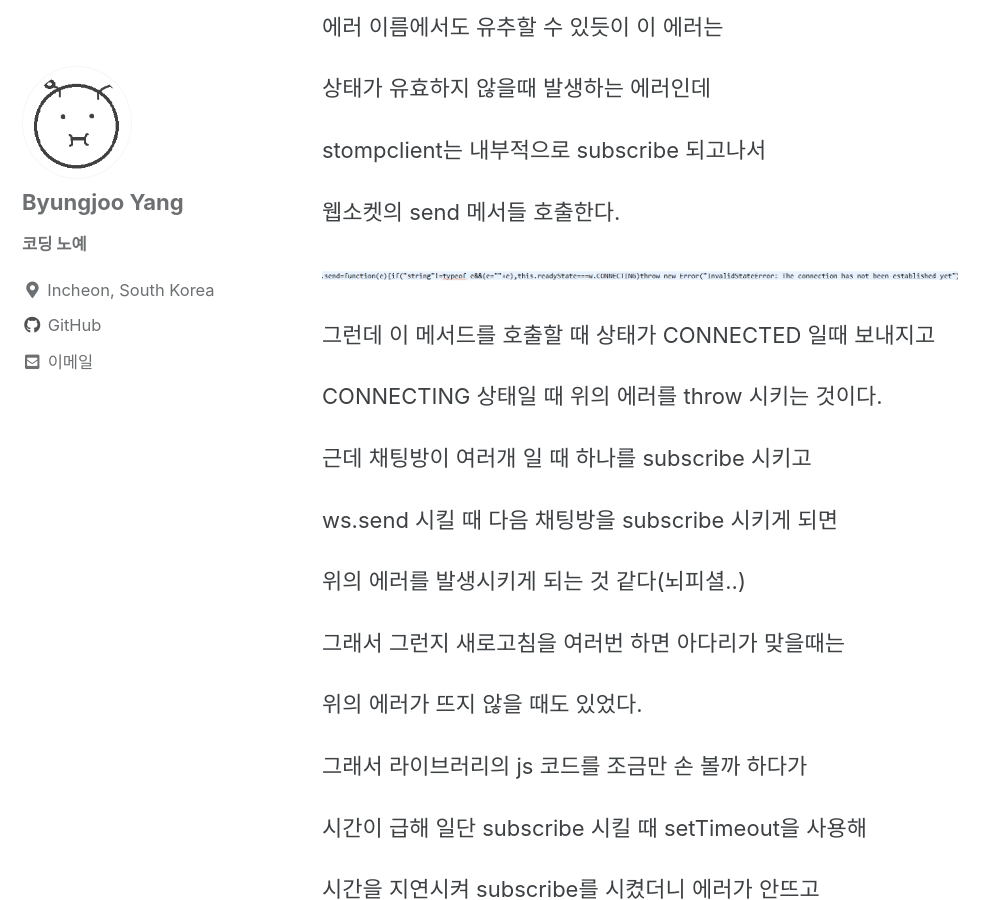
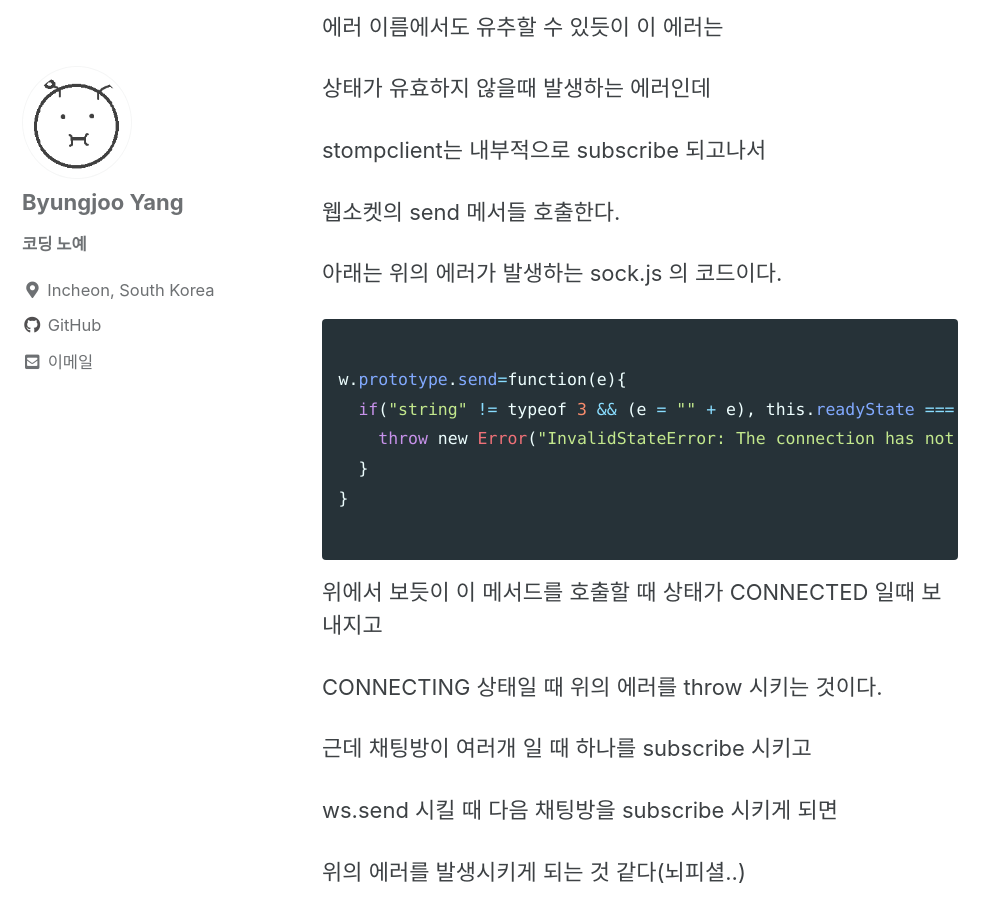
Before and after one commit to ByungjooYang/byungjooyang.github.io, a Jekyll site: the page built from _posts/2020-09-27-ByungjooYang-of-post.md, in a window 1280 px wide and 900 px high, scrolled down 1005 px. Shown: the whole window, without its empty margins (0-998 px from the left). Built offline with Jekyll 4.4.1, drawn with Linux system fonts in a browser that asks for light colours; cached includes are drawn as plain includes.

Commit message:
modify post

````diff
--- a/_posts/2020-09-27-ByungjooYang-of-post.md
+++ b/_posts/2020-09-27-ByungjooYang-of-post.md
@@ -36,9 +36,19 @@ stompclient는 내부적으로 subscribe 되고나서
 
 웹소켓의 send 메서들 호출한다.
 
-<img src="/assets/img/20200927/connecting.png">
+아래는 위의 에러가 발생하는 sock.js 의 코드이다.
 
-그런데 이 메서드를 호출할 때 상태가 CONNECTED 일때 보내지고
+```ruby
+
+w.prototype.send=function(e){
+  if("string" != typeof 3 && (e = "" + e), this.readyState === w.CONNECTING) {
+    throw new Error("InvalidStateError: The connection has not been established yet")
+  }
+}
+
+```
+
+위에서 보듯이 이 메서드를 호출할 때 상태가 CONNECTED 일때 보내지고
 
 CONNECTING 상태일 때 위의 에러를 throw 시키는 것이다.
 
````
